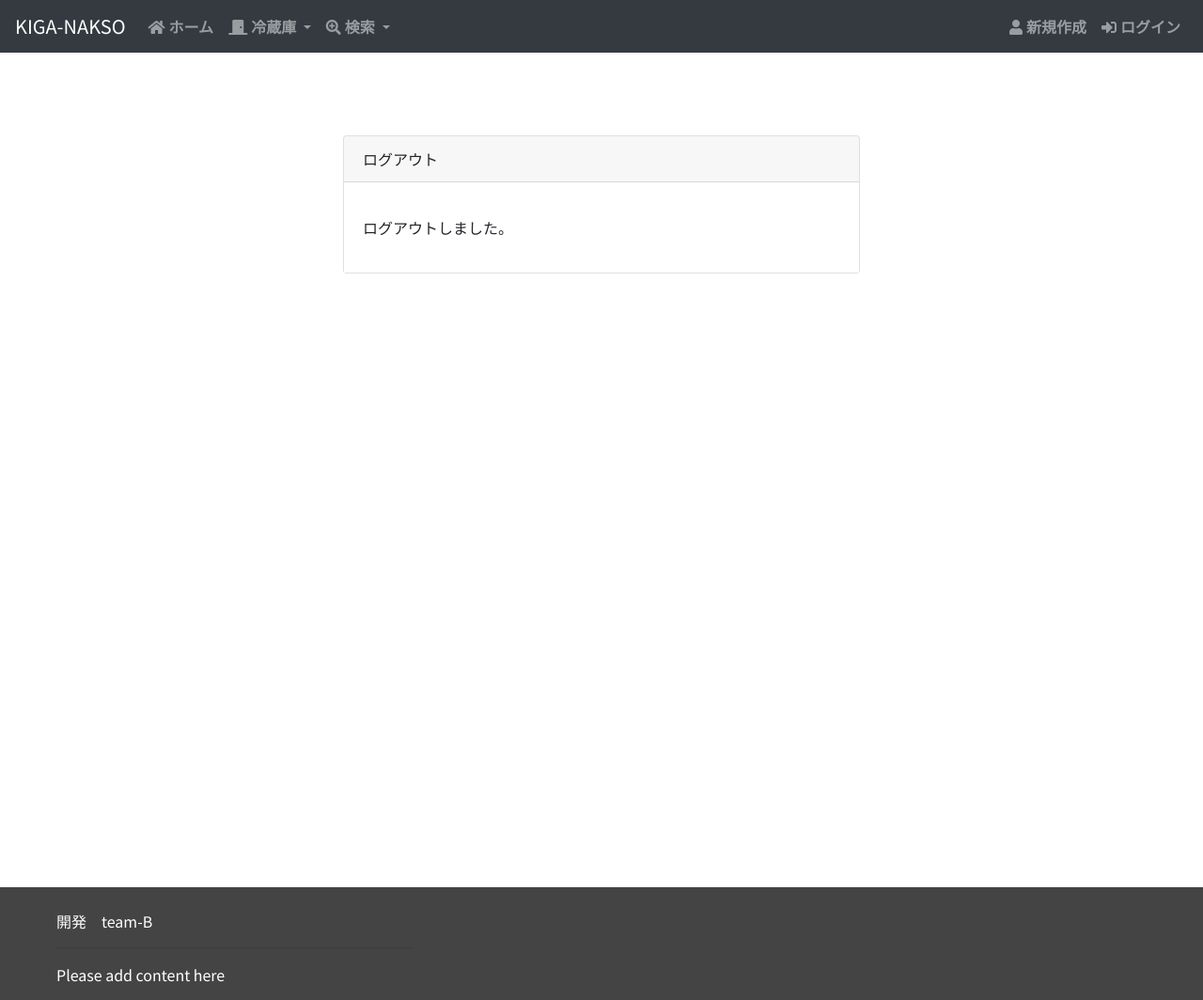
After one commit to Raccoo/KIGA-NAKSO, a PHP site: page /user/logout.php in a window 1280 px wide. The commit adds this page. Shown: the whole page at 94% size. Run offline with PHP 8.4, Linux system fonts and the light colour scheme; some libraries are stand-ins or nearby versions.

Commit message:
login signup logout.php

```diff
--- a/KIGA-NAKSO/components/header.php
+++ b/KIGA-NAKSO/components/header.php
@@ -60,11 +60,11 @@
   header("X-Content-Type-Options: nosniff");
 
   if( !isset($_SESSION['user_id']) ) {
-    echo '<li class="nav-item"><a class="nav-link" href="../user/create-user.php"><i class="fas fa-user"> 新規作成</i></a></li>';
+    echo '<li class="nav-item"><a class="nav-link" href="../user/signup.php"><i class="fas fa-user"> 新規作成</i></a></li>';
     echo '<li class="nav-item"><a class="nav-link" href="../user/login.php"><i class="fas fa-sign-in-alt"> ログイン</i></a></li>';
   }
   else {
-    echo '<li class="nav-item"><a class="nav-link" href="#"><i class="fas fa-sign-out-alt"> ログアウト</i></a></li>';
+    echo '<li class="nav-item"><a class="nav-link" href="../user/logout.php"><i class="fas fa-sign-out-alt"> ログアウト</i></a></li>';
   }
 ?>
         </ul>
--- /dev/null
+++ b/KIGA-NAKSO/user/logout.php
@@ -0,0 +1,30 @@
+<?php
+  require_once __DIR__ . '/../components/header.php';
+?>
+
+<html>
+<body>
+
+<div class="container">
+    <div class="mx-auto" style="width: 550px;">
+        <div class="card" id="simple-card">
+            <div class="card-header">
+                ログアウト
+            </div>
+            <div class="card-body" id="simple-card-body">
+                <p class="card-text">
+                <form method="POST" action="">
+                    ログアウトしました。
+                </p>
+            </div>
+        </div>
+    </div>
+
+</div>
+
+</body>
+</html>
+
+<?php
+  require_once __DIR__ . '/../components/footer.php';
+?>
```
Also changed, not shown: KIGA-NAKSO/user/login.php (+8 -8 lines), KIGA-NAKSO/user/signup.php (renamed from KIGA-NAKSO/user/create-user.php, +8 -12 lines).
